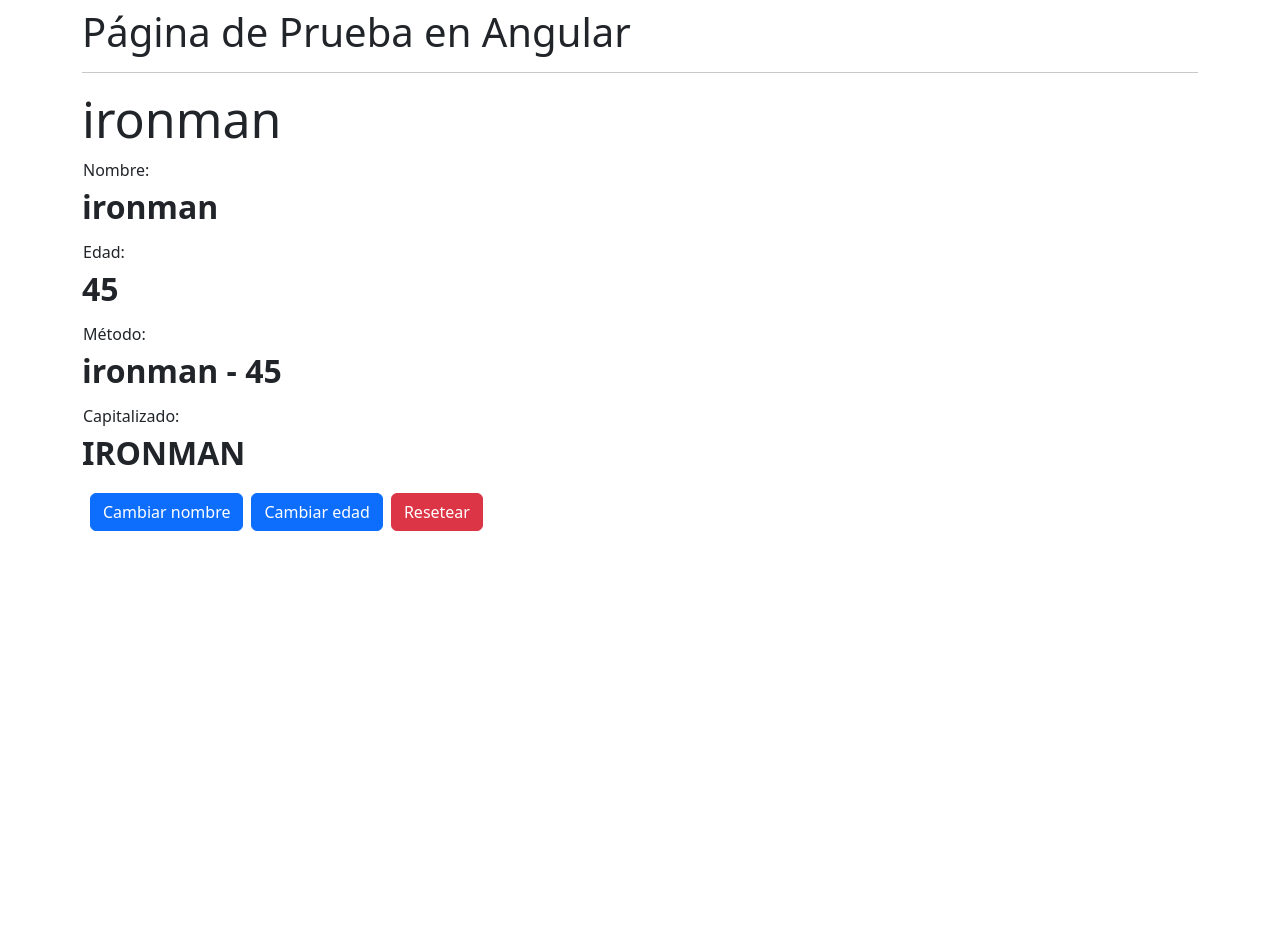
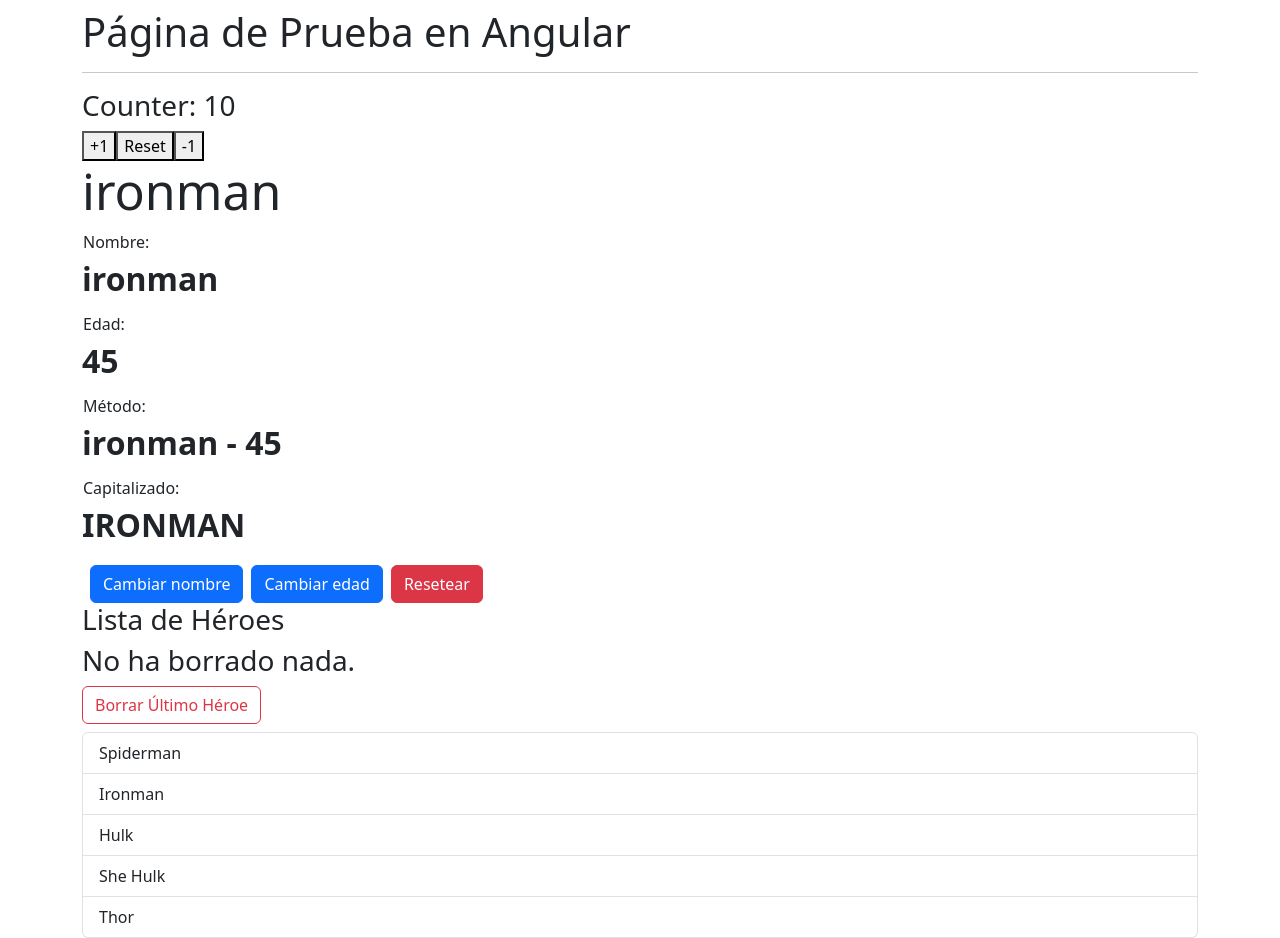
Before and after one commit to ozzbetto/angular-bases, an Angular app: page / in a window 1280 px wide. Before the commit the page ends 800 px from the top, so only its background shows below. Built offline with nearby package versions, Linux system fonts and the light colour scheme.

Commit message:
Primeras bases de angular

```diff
--- a/src/app/app.component.html
+++ b/src/app/app.component.html
@@ -1,6 +1,6 @@
 <h1> {{ title }}</h1>
 <hr>
 
-<!-- <app-counter></app-counter> -->
- <app-heroes-hero></app-heroes-hero>
- <!-- <app-heroes-list></app-heroes-list> -->
+<app-counter></app-counter>
+<app-heroes-hero></app-heroes-hero>
+<app-heroes-list></app-heroes-list>
--- a/src/app/heroes/hero/hero.component.html
+++ b/src/app/heroes/hero/hero.component.html
@@ -14,6 +14,6 @@
   <dd>{{capitalizedName}}</dd>
 </dl>
 
-<button class="btn btn-primary mx-2" (click)="changeHero()">Cambiar nombre</button>
-<button class="btn btn-primary" (click)="changeAge()">Cambiar edad</button>
+<button class="btn btn-primary mx-2" *ngIf="name !== 'Spiderman'" (click)="changeHero()">Cambiar nombre</button>
+<button class="btn btn-primary" *ngIf="age !== 25" (click)="changeAge()">Cambiar edad</button>
 <button class="btn btn-danger mx-2" (click)="resetHero()">Resetear</button>
--- a/src/app/heroes/list/list.component.html
+++ b/src/app/heroes/list/list.component.html
@@ -1 +1,16 @@
-<p>list works!</p>
+<h3>Lista de Héroes</h3>
+
+
+<div *ngIf="deletedHero; else nothingWasDeleted">
+  <h3>Héroe borrado:<small class="text-danger"> {{deletedHero}}</small></h3>
+</div>
+
+<ng-template #nothingWasDeleted>
+  <h3>No ha borrado nada.</h3>
+</ng-template>
+
+<button *ngIf="heroNames.length > 0" class="btn btn-outline-danger" (click)="deleteLastHero()">Borrar Último Héroe</button>
+
+<ul class="mt-2 list-group">
+  <li *ngFor="let hero of heroNames" class="list-group-item">{{ hero }}</li>
+</ul>
--- a/src/app/heroes/list/list.component.ts
+++ b/src/app/heroes/list/list.component.ts
@@ -7,5 +7,12 @@ import { Component } from '@angular/core';
   styleUrl: './list.component.css'
 })
 export class ListComponent {
+  public heroNames: string[] = ['Spiderman', 'Ironman', 'Hulk','She Hulk', 'Thor'];
 
+  public deletedHero?: string = '';
+
+  // Delete last item
+  public deleteLastHero(): void {
+    this.deletedHero = this.heroNames.pop();
+  }
 }
```
Also changed, not shown: src/app/app.module.ts (+4 -6 lines), src/app/counter/counter.module.ts (added, +17 -0 lines), src/app/heroes/heroes.modules.ts (added, +22 -0 lines), src/app/counter/components/counter/counter.component.ts (renamed from src/app/counter/counter.component.ts).
